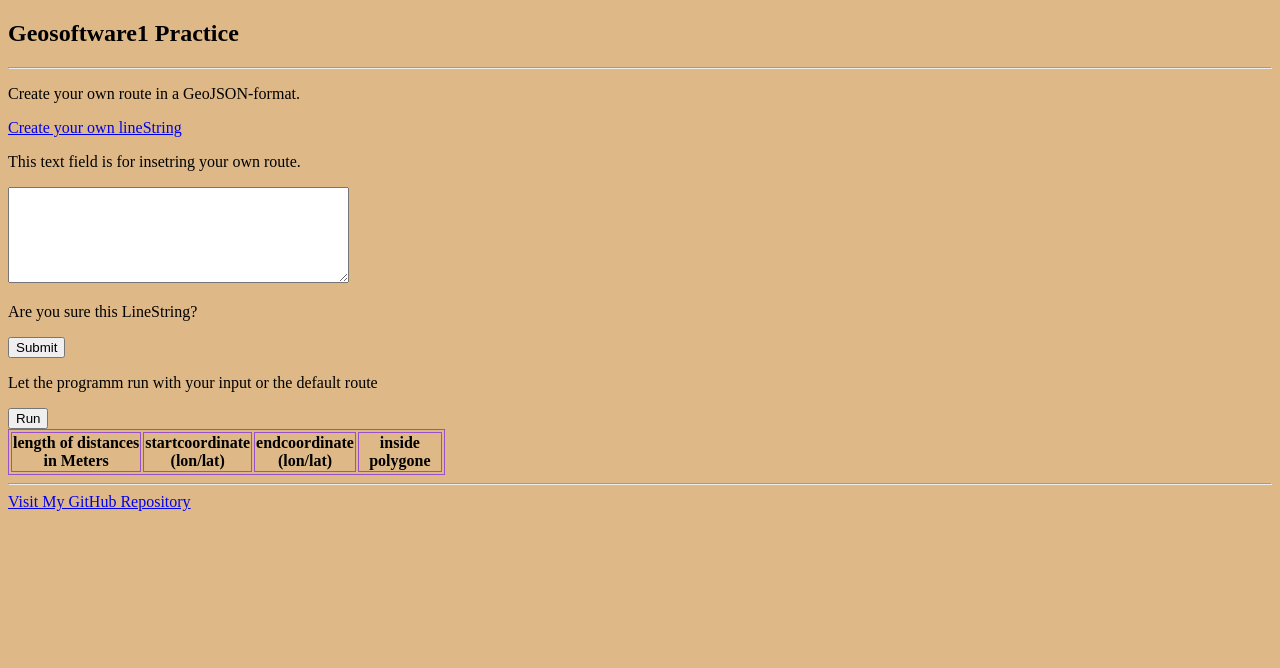
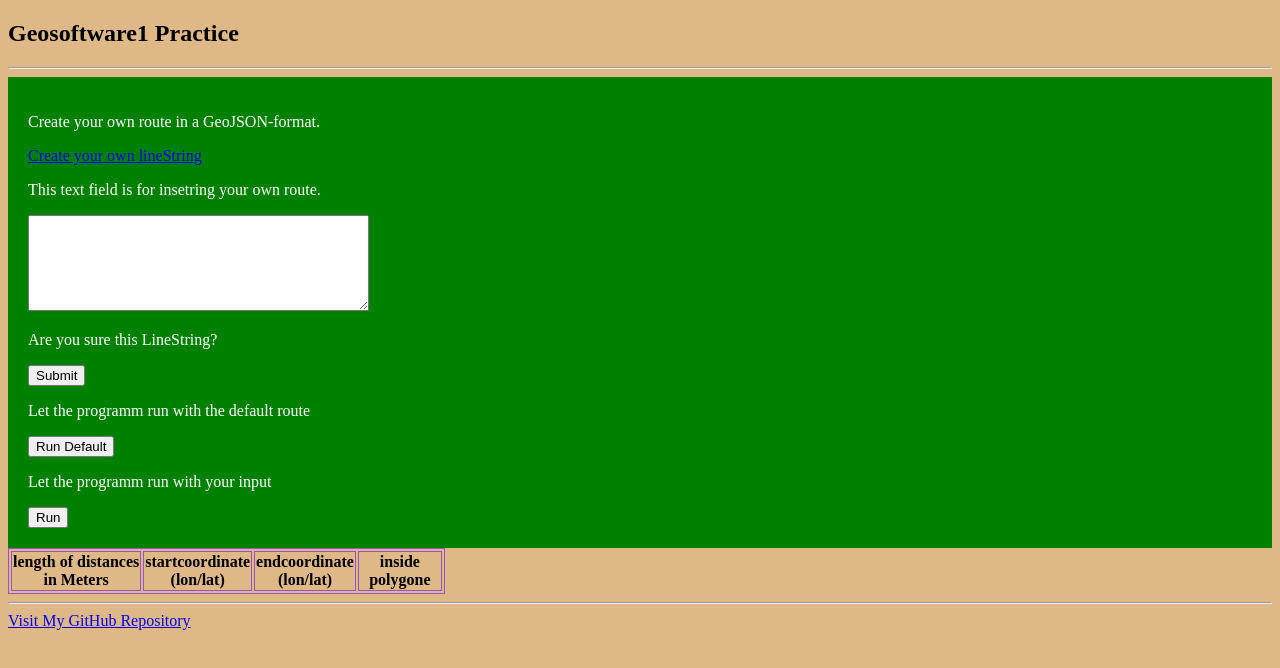
Before and after one commit to OTI2020/geosoft1_2021, a plain HTML site: page Uebung_2/frontpage_2.html in a window 1280 px wide. Drawn offline with Linux system fonts and the light colour scheme.

Commit message:
add button for running with default route

```diff
--- a/Uebung_2/frontpage_2.html
+++ b/Uebung_2/frontpage_2.html
@@ -13,18 +13,22 @@
         <body style="background-color: burlywood;">
             <h2> Geosoftware1 Practice</h2>
             <hr>
-            <p> Create your own route in a GeoJSON-format. <p>
+            <div style="background-color:green; color:white; padding:20px;">
+                <p> Create your own route in a GeoJSON-format. <p>
                 <a href="https://geojson.io/" target="_blank"> Create your own lineString </a>
 
                 <p> This text field is for insetring your own route. </p>
                 <textarea id="textField" rows="6" cols="40"></textarea>
 
                 <p> Are you sure this LineString? </p>
-                <button type="button" onclick="getInput();">Submit</button>
+                <button type="button" onclick="get_input()">Submit</button>
 
-                <p> Let the programm run with your input or the default route </p>
-                <button type= "button" onclick="fillTables(route,polygon)">Run</button>
+                <p> Let the programm run with the default route </p>
+                <button type="button" onclick="main()">Run Default</button>
 
+                <p> Let the programm run with your input </p>
+                <button type= "button" onclick="fill_tables(route,polygon)">Run</button>
+            </div>
             <table id="table1">
                 <tr>
                     <th>length of distances<br /> in Meters</th>
```
